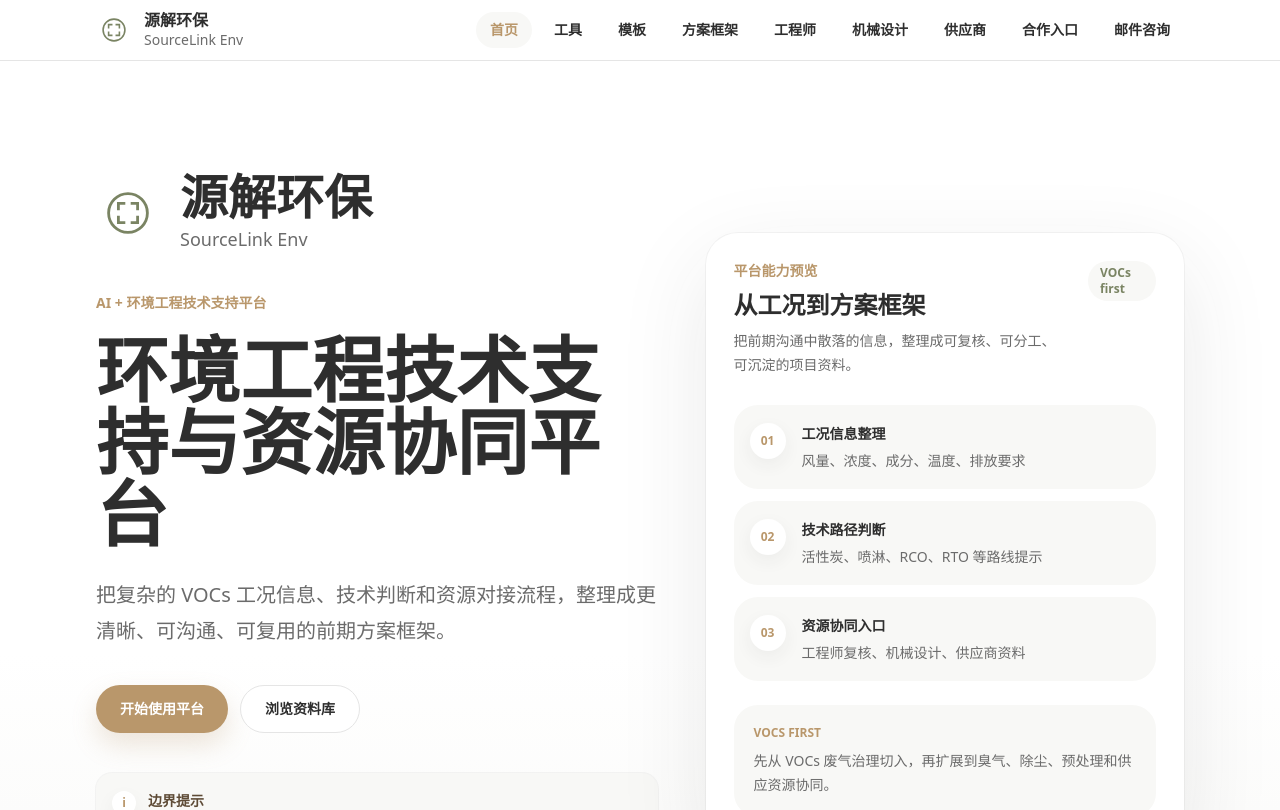
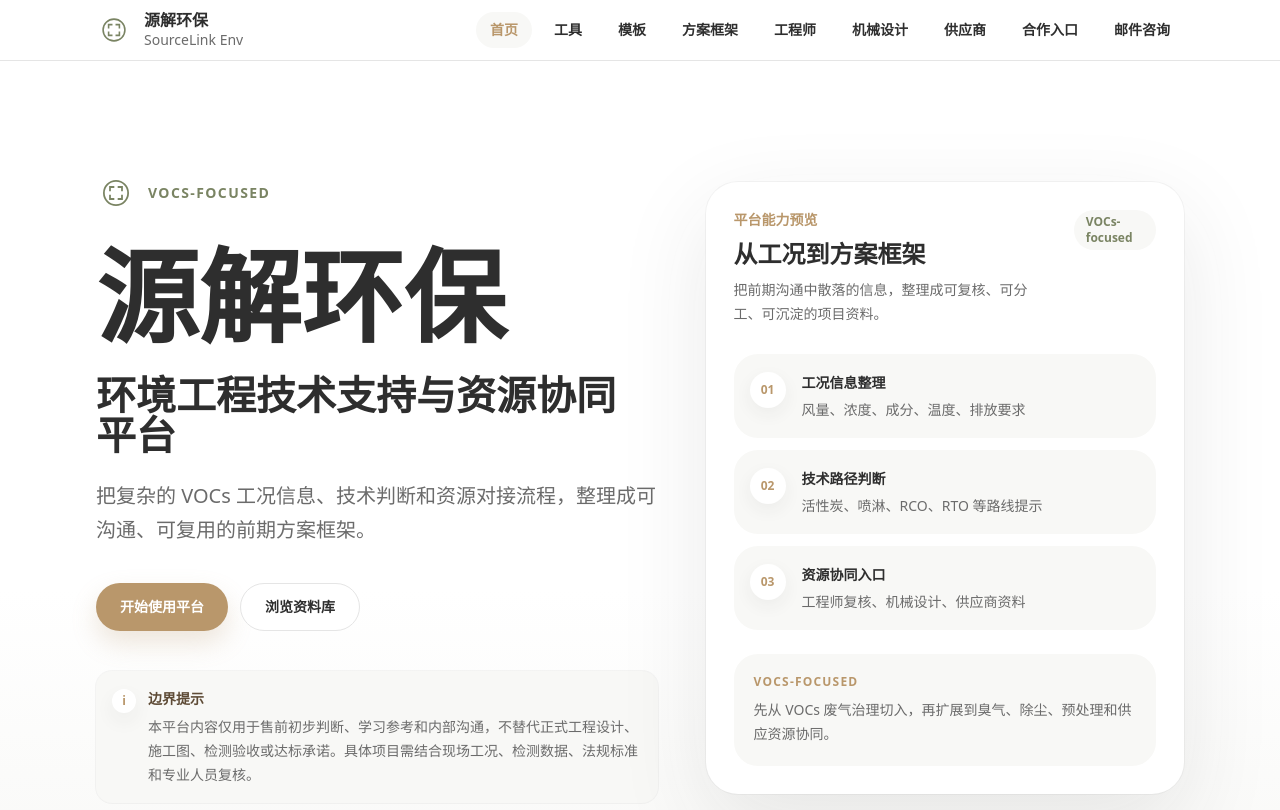
Before and after one commit to XIAO-erLang/vocs-presales-poc, a Next.js app: page / in a window 1280 px wide. Shown: the top 810 px of the page. Built offline with nearby package versions, Linux system fonts and the light colour scheme.

Commit message:
Rework homepage hero hierarchy

```diff
--- a/src/app/page.tsx
+++ b/src/app/page.tsx
@@ -16,19 +16,18 @@ export default function HomePage() {
         <section className="bg-[linear-gradient(180deg,#FFFFFF_0%,#FFFFFF_62%,#F8F8F6_100%)]">
           <div className="container-page grid gap-12 py-20 sm:py-24 lg:min-h-[calc(100vh-65px)] lg:grid-cols-[1.08fr_0.92fr] lg:items-center lg:py-28">
             <div>
-              <div className="mb-10 flex items-center gap-4 sm:gap-5">
-                <LogoMark className="h-14 w-14 shrink-0 text-logo-green sm:h-16 sm:w-16" />
-                <div className="min-w-0">
-                  <p className="text-3xl font-black leading-tight text-ink sm:text-5xl">源解环保</p>
-                  <p className="mt-1 text-base font-normal text-muted sm:text-lg">SourceLink Env</p>
-                </div>
+              <div className="mb-8 flex items-center gap-3">
+                <LogoMark className="h-9 w-9 shrink-0 text-logo-green sm:h-10 sm:w-10" />
+                <p className="text-xs font-bold uppercase tracking-[0.1em] text-logo-green sm:text-sm">VOCs-focused</p>
               </div>
-              <p className="eyebrow mb-5">AI + 环境工程技术支持平台</p>
-              <h1 className="max-w-4xl text-4xl font-black leading-[1.05] tracking-normal text-ink sm:text-6xl lg:text-7xl">
+              <h1 className="max-w-[8ch] text-6xl font-extrabold leading-[1.05] tracking-normal text-ink sm:text-7xl lg:text-[clamp(72px,8vw,112px)]">
+                源解环保
+              </h1>
+              <h2 className="mt-7 max-w-[24ch] text-3xl font-semibold leading-[1.18] tracking-normal text-ink sm:text-4xl lg:text-[40px]">
                 环境工程技术支持与资源协同平台
-              </h1>
-              <p className="mt-7 max-w-3xl text-lg leading-8 text-muted sm:text-xl sm:leading-9">
-                把复杂的 VOCs 工况信息、技术判断和资源对接流程，整理成更清晰、可沟通、可复用的前期方案框架。
+              </h2>
+              <p className="mt-6 max-w-[600px] text-base !leading-[1.7] text-muted sm:text-lg lg:text-xl">
+                把复杂的 VOCs 工况信息、技术判断和资源对接流程，整理成可沟通、可复用的前期方案框架。
               </p>
               <div className="mt-9 flex flex-col gap-3 sm:flex-row">
                 <Link className="btn-primary" href="#modules">
@@ -52,8 +51,8 @@ export default function HomePage() {
                     把前期沟通中散落的信息，整理成可复核、可分工、可沉淀的项目资料。
                   </p>
                 </div>
-                <span className="hidden rounded-full bg-field px-3 py-1 text-xs font-black text-logo-green sm:inline-flex">
-                  VOCs first
+                <span className="hidden rounded-full bg-field px-3 py-1 text-xs font-bold text-logo-green sm:inline-flex">
+                  VOCs-focused
                 </span>
               </div>
               <div className="grid gap-3">
@@ -76,7 +75,7 @@ export default function HomePage() {
                 ))}
               </div>
               <div className="mt-6 rounded-3xl bg-[#F8F8F6] p-5">
-                <p className="text-xs font-black uppercase tracking-normal text-leaf">VOCs first</p>
+                <p className="text-xs font-bold uppercase tracking-[0.1em] text-leaf">VOCs-focused</p>
                 <p className="mt-2 text-sm leading-6 text-muted">
                   先从 VOCs 废气治理切入，再扩展到臭气、除尘、预处理和供应资源协同。
                 </p>
```
